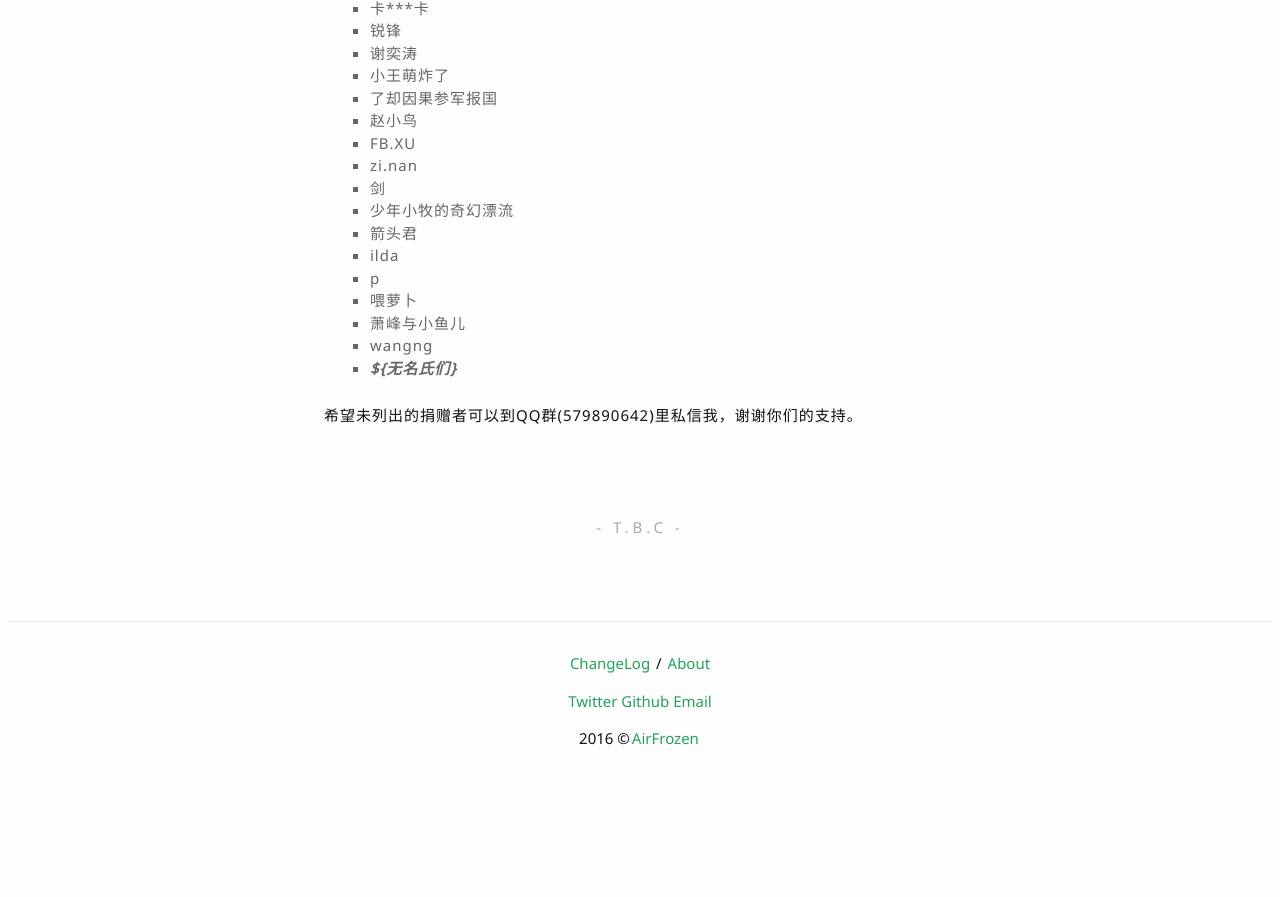
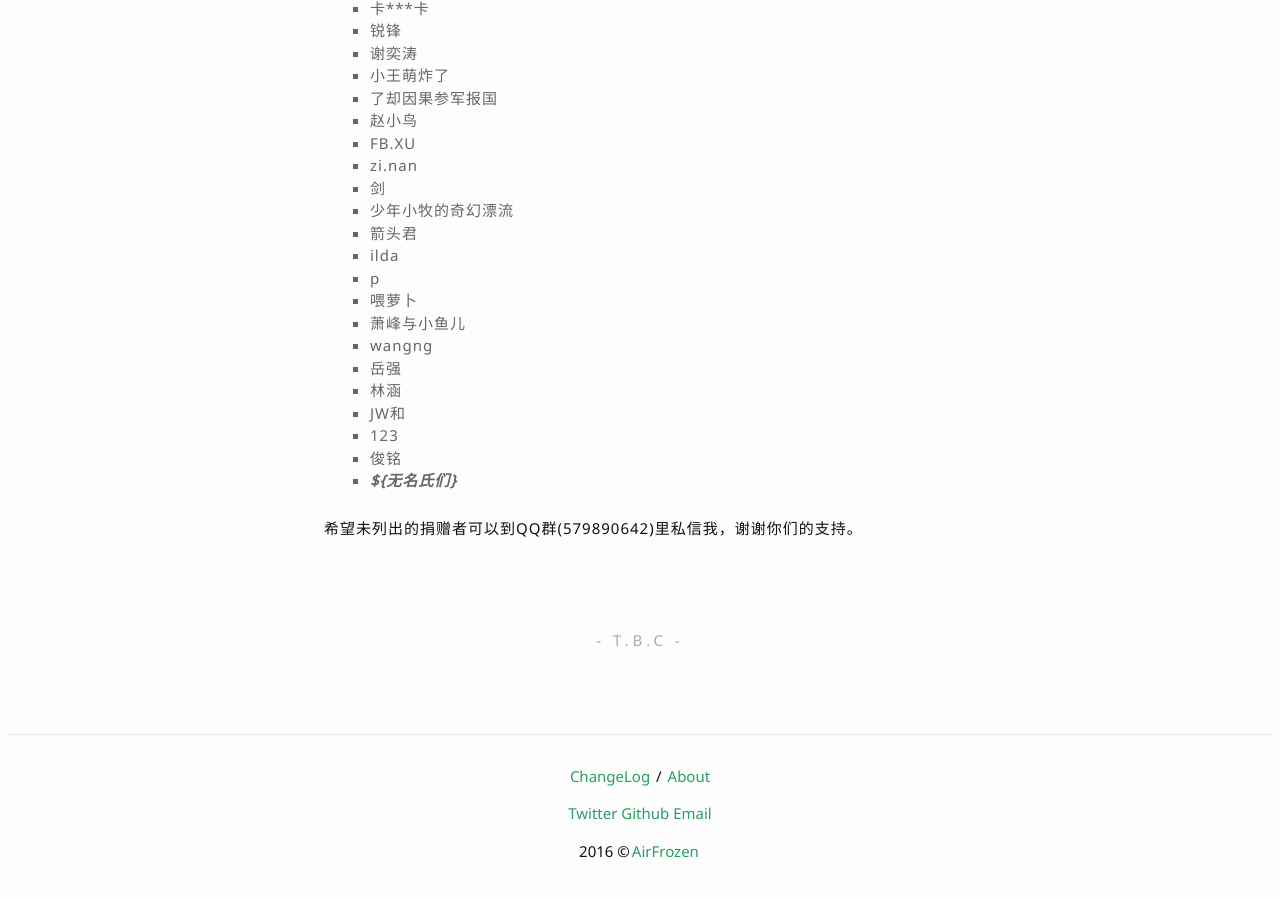
Before and after one commit to hyongbai/AirFrozen, a Jekyll site: the page built from _posts/2016-07-08-about.md, in a window 1280 px wide and 900 px high, scrolled down 2108 px. Shown: the top 897 px of the window. Built offline with Jekyll 4.4.1, drawn with Linux system fonts in a browser that asks for light colours; nearby versions of some CDN libraries; before the commit the page ends 2896 px from its top, so only the background shows below that.

Commit message:
【更新】捐赠名单

```diff
--- a/_posts/2016-07-08-about.md
+++ b/_posts/2016-07-08-about.md
@@ -90,6 +90,11 @@ AirFrozen目前免费以后也将免费且不设上限。
 - 喂萝卜
 - 萧峰与小鱼儿
 - wangng
+- 岳强
+- 林涵
+- JW和
+- 123
+- 俊铭
 - ***${无名氏们}***
 
 希望未列出的捐赠者可以到QQ群(579890642)里私信我，谢谢你们的支持。
```
